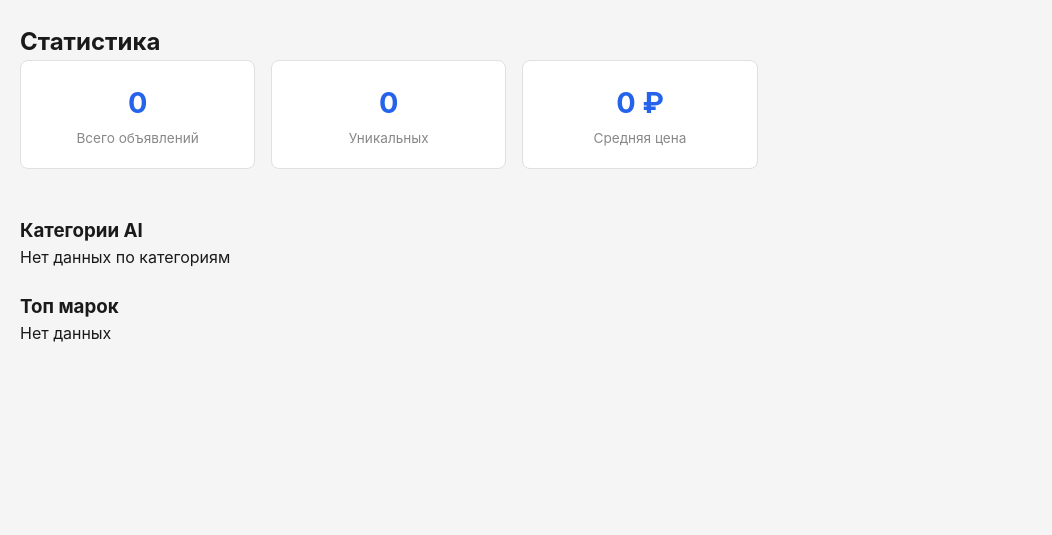
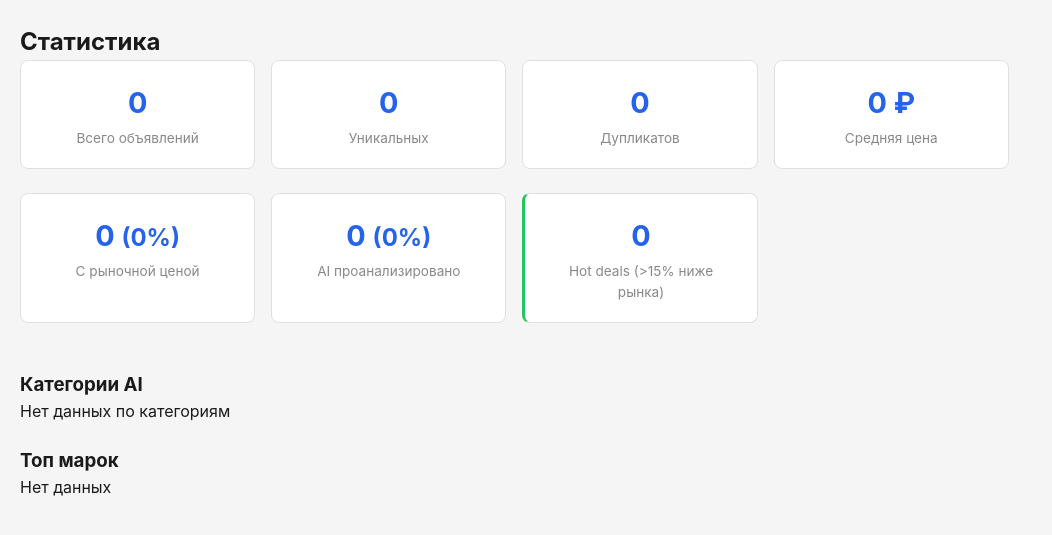
Before and after one commit to noesskeetit/perekup_helper, a FastAPI app: page /stats in a window 1280 px wide. Shown: the part 67-602 px from the top of the page, without its empty margins (0-1052 px from the left). Run offline with FastAPI, Linux system fonts and the light colour scheme; data that the repository does not hold is empty.

Commit message:
Add parser metrics, stats dashboard coverage, optimize Avito config
- ParseResult: add elapsed_seconds, pages_fetched, captchas_hit, listings_per_ban
- Pipeline: log per-source metrics (time, fetched, captchas, listings/ban)
- Stats page: add coverage metrics (priced %, analyzed %, hot deals, dupes)
- Avito config: reduce pages 10→3, pause 3→2s for faster cycles
- Auto.ru: expose captcha count via _last_captcha_count

Co-Authored-By: Claude Opus 4.6 (1M context) <noreply@anthropic.com>

```diff
--- a/app/parsers/autoru.py
+++ b/app/parsers/autoru.py
@@ -172,6 +172,7 @@ class AutoruParser(BaseParser):
 
                 time.sleep(random.uniform(*self._pause_range))
 
+        self._last_captcha_count = captcha_count
         logger.info("AutoruParser fetched %d listings total (captchas hit: %d)", len(all_listings), captcha_count)
         return all_listings
 
--- a/app/routes/stats.py
+++ b/app/routes/stats.py
@@ -64,10 +64,37 @@ async def stats_page(
         for row in brand_result.all()
     ]
 
+    # Coverage metrics
+    priced_result = await session.execute(
+        select(func.count(Listing.id)).where(Listing.market_price.isnot(None))
+    )
+    total_priced = priced_result.scalar() or 0
+
+    analyzed_result = await session.execute(select(func.count(ListingAnalysis.id)))
+    total_analyzed = analyzed_result.scalar() or 0
+
+    hot_deals_result = await session.execute(
+        select(func.count(Listing.id)).where(
+            Listing.price_diff_pct > 15, Listing.is_duplicate.is_(False)
+        )
+    )
+    hot_deals = hot_deals_result.scalar() or 0
+
+    dupes_result = await session.execute(
+        select(func.count(Listing.id)).where(Listing.is_duplicate.is_(True))
+    )
+    total_dupes = dupes_result.scalar() or 0
+
     ctx = {
         "request": request,
         "total": total,
         "total_unique": total_unique,
+        "total_dupes": total_dupes,
+        "total_priced": total_priced,
+        "total_analyzed": total_analyzed,
+        "hot_deals": hot_deals,
+        "priced_pct": round(total_priced / total * 100, 1) if total else 0,
+        "analyzed_pct": round(total_analyzed / total_unique * 100, 1) if total_unique else 0,
         "by_source": by_source,
         "by_category": by_category,
         "category_labels": CATEGORY_LABELS,
--- a/app/templates/stats.html
+++ b/app/templates/stats.html
@@ -13,8 +13,27 @@
         <div class="stats-card-label">Уникальных</div>
     </div>
     <div class="stats-card">
+        <div class="stats-card-value">{{ total_dupes }}</div>
+        <div class="stats-card-label">Дупликатов</div>
+    </div>
+    <div class="stats-card">
         <div class="stats-card-value">{{ "{:,.0f}".format(avg_price).replace(",", " ") }} ₽</div>
         <div class="stats-card-label">Средняя цена</div>
+    </div>
+</div>
+
+<div class="stats-cards">
+    <div class="stats-card">
+        <div class="stats-card-value">{{ total_priced }} <small>({{ priced_pct }}%)</small></div>
+        <div class="stats-card-label">С рыночной ценой</div>
+    </div>
+    <div class="stats-card">
+        <div class="stats-card-value">{{ total_analyzed }} <small>({{ analyzed_pct }}%)</small></div>
+        <div class="stats-card-label">AI проанализировано</div>
+    </div>
+    <div class="stats-card" style="border-left: 3px solid #22c55e;">
+        <div class="stats-card-value">{{ hot_deals }}</div>
+        <div class="stats-card-label">Hot deals (&gt;15% ниже рынка)</div>
     </div>
 </div>
 
--- a/avipars/config.toml
+++ b/avipars/config.toml
@@ -57,7 +57,7 @@ urls = [
     "https://www.avito.ru/chelyabinsk/avtomobili/toyota?cd=1&s=104",
     "https://www.avito.ru/chelyabinsk/avtomobili/kia?cd=1&s=104",
 ]
-count = 10
+count = 3
 keys_word_white_list = []
 keys_word_black_list = [
     "без ПТС",
@@ -81,7 +81,7 @@ geo = ""
 proxy_string = ""  # Set PROXY_STRING in .env
 proxy_change_url = ""  # Set PROXY_CHANGE_URL in .env
 pause_general = 300
-pause_between_links = 3
+pause_between_links = 2
 max_age = 0
 max_count_of_retry = 5
 ignore_reserv = true
```
Also changed, not shown: app/parsers/base.py (+10 -0 lines), app/parsers/pipeline.py (+21 -3 lines).
